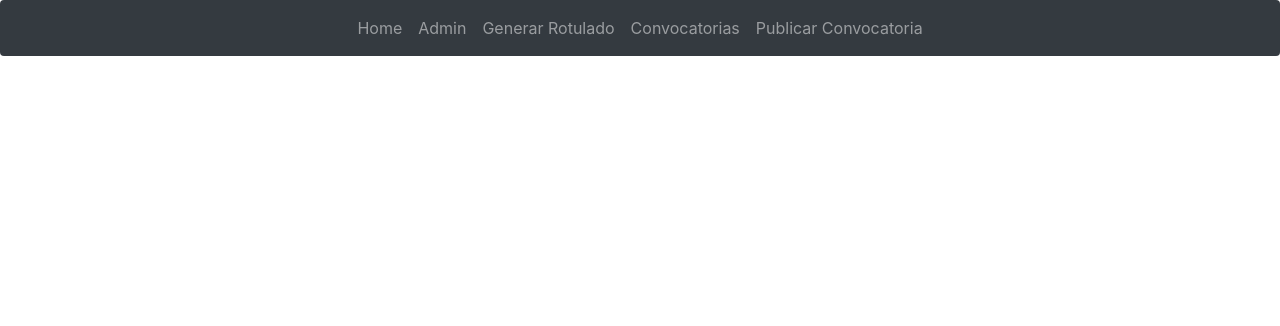
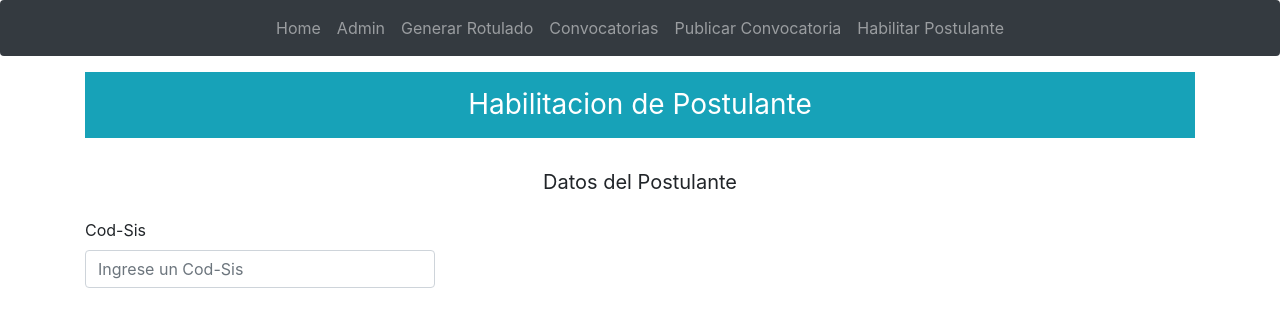
Before and after one commit to EliceoJoel/Cliente-TIS, a React (Create React App) app: page /PostulantEnable in a window 1280 px wide. Shown: the top 326 px of the page. Built offline with nearby package versions, Linux system fonts and the light colour scheme.

Commit message:
creacion de rama y PostulantEnable

```diff
--- a/src/App.js
+++ b/src/App.js
@@ -8,7 +8,7 @@ import Generate_Rotulado from './components/Generate_Rotulado'
 import Profile from './components/Profile'
 import List from './components/List'
 import Post from './components/Post'
-
+import PostulantEnable from './components/PostulantEnable'
 
 
 class App extends Component {
@@ -24,6 +24,7 @@ class App extends Component {
             <Route exact path="/profile" component={Profile} />
             <Route exact path="/list" component={List} />
             <Route exact path="/post" component={Post} />
+            <Route exact path="/PostulantEnable" component={PostulantEnable} />
 
 
 
--- a/src/components/Navbar.js
+++ b/src/components/Navbar.js
@@ -31,8 +31,11 @@ class Landing extends Component {
             Publicar Convocatoria
           </Link>
         </li>
-
-
+        <li className = "nav-item">
+          <Link to ="/PostulantEnable" className= "nav-link">
+            Habilitar Postulante
+          </Link>
+        </li>
 
 
       </ul>
--- /dev/null
+++ b/src/components/PostulantEnable.js
@@ -0,0 +1,47 @@
+import React, { Component } from 'react'
+
+export class PostulantEnable extends Component {
+    constructor(props) {
+        super(props)
+
+        this.state = {
+             codSis:''
+        }
+    }
+
+    onChange =  (e) =>{
+        this.setState({[e.target.name]: e.target.value })
+    }
+    render() {
+        const {codSis} = this.state
+        return (
+            <div className="justify-content-center">
+
+            <h1 className="h3 font-weight-normal text-center mt-3 p-3 bg-info text-white">
+                 Habilitacion de Postulante </h1>
+                 <div className="row">
+                <div >
+                    </div>
+                    <h3 className="h5 col-md-12 my-4 font-weight-normal text-center">
+                            Datos del Postulante</h3>
+
+                        <div className="form-group col-md-4">
+                        <label htmlFor="Nombre">Cod-Sis</label>
+                        <input
+                         className="form-control"
+                         placeholder="Ingrese un Cod-Sis"
+                        type = "text"
+                        name = "codSis"
+                        value = {codSis}
+                         onChange = {this.onChange}
+                        />
+
+                        </div>
+
+                    </div>
+                    </div>
+        )
+    }
+}
+
+export default PostulantEnable
```
